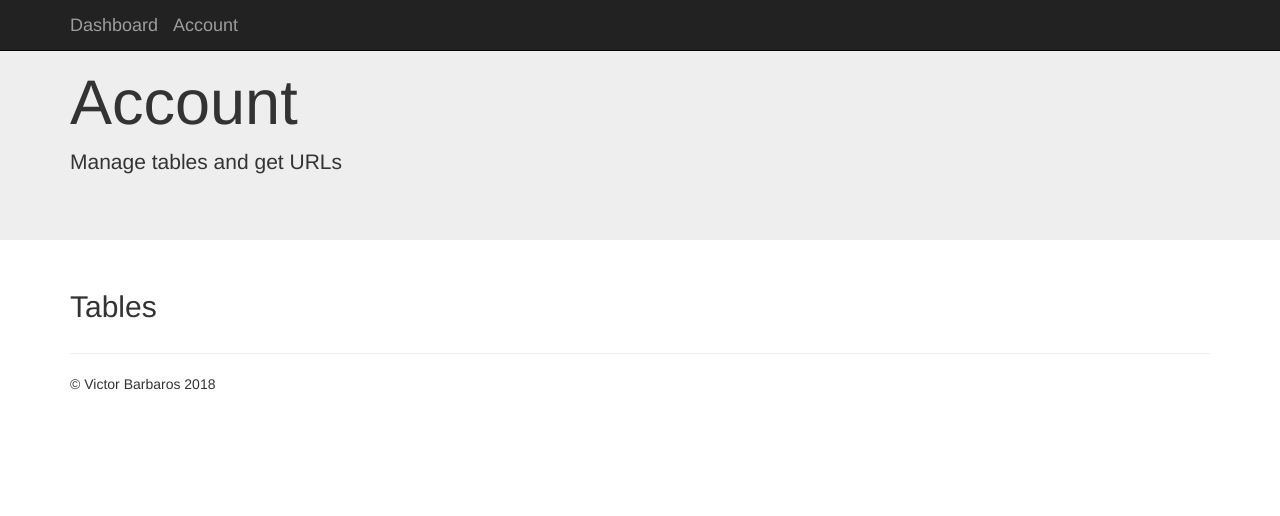
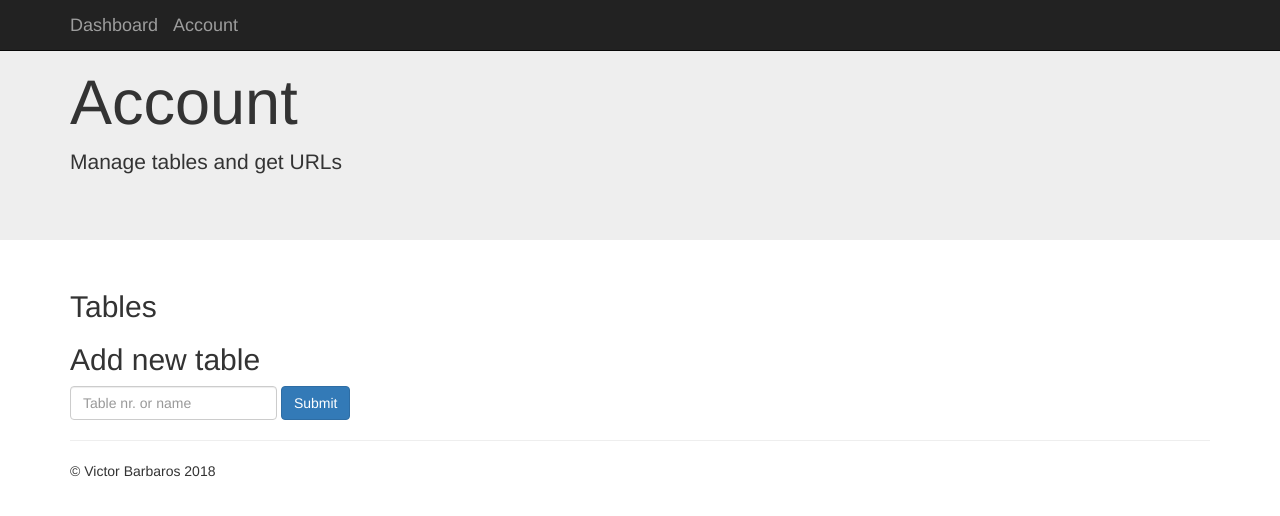
Before and after one commit to vBarbaros/bring-my-food, a Flask app: template bringmfapp/templates/account.html in a window 1280 px wide. Shown: the top 516 px of the page. Run offline with Flask 2, Linux system fonts and the light colour scheme; the template is opened without the code that fills it, so the values that code supplies are empty; some libraries are stand-ins or nearby versions.

Commit message:
added form for table nr.

```diff
--- a/bringmfapp/templates/account.html
+++ b/bringmfapp/templates/account.html
@@ -11,6 +11,11 @@
         <div class="row">
            	<div class="col-md-12">
              	<h2>Tables</h2>
+              <h2>Add new table</h2>
+              <form class="form-inline" action="/account/createtable" method="POST">
+                <input type="text" name="tablenumber" placeholder="Table nr. or name" class="form-control">
+                <input type="submit" name="Create" class="btn btn-primary">
+              </form>
            	</div>
         </div>
     </div>
```
